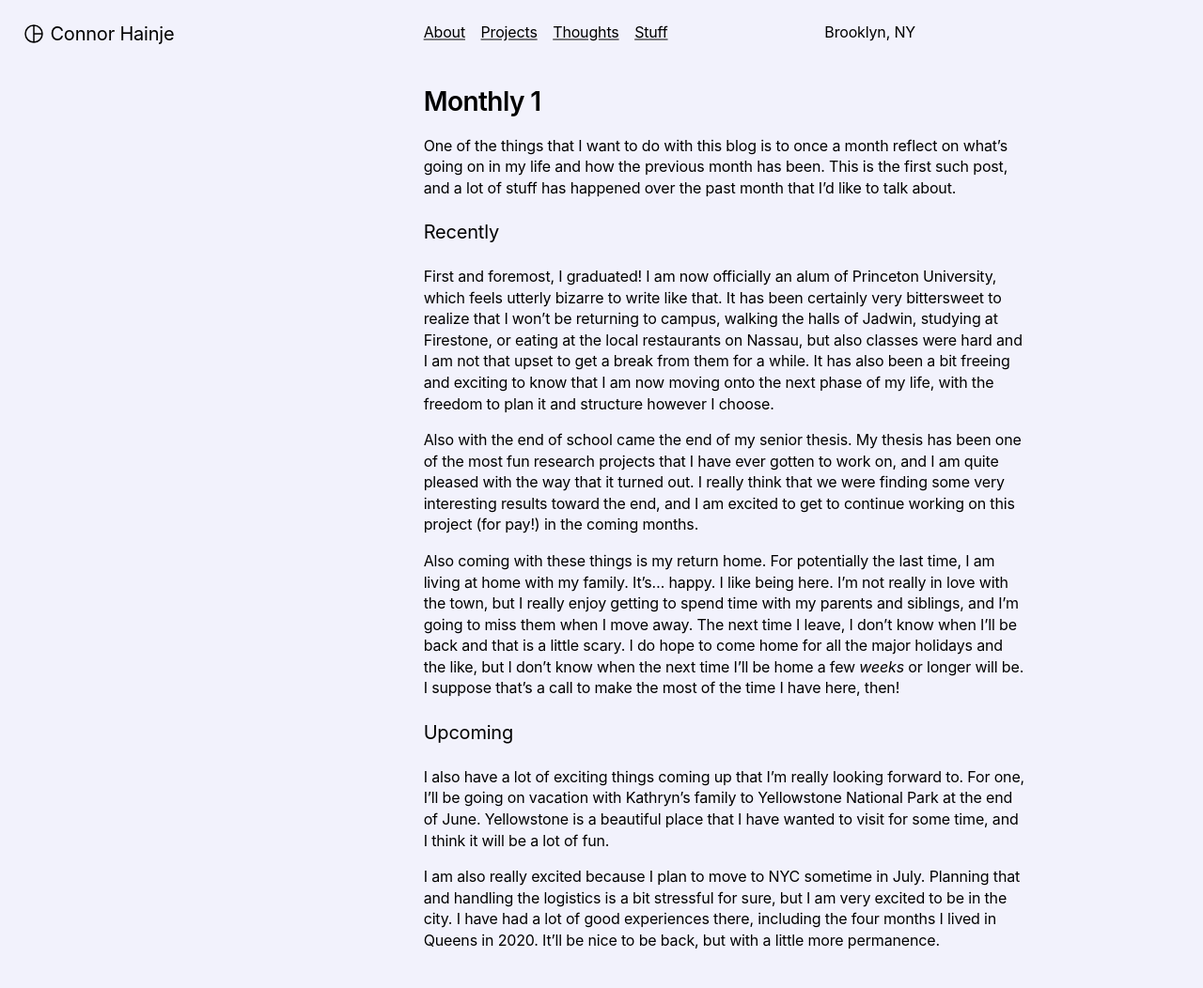
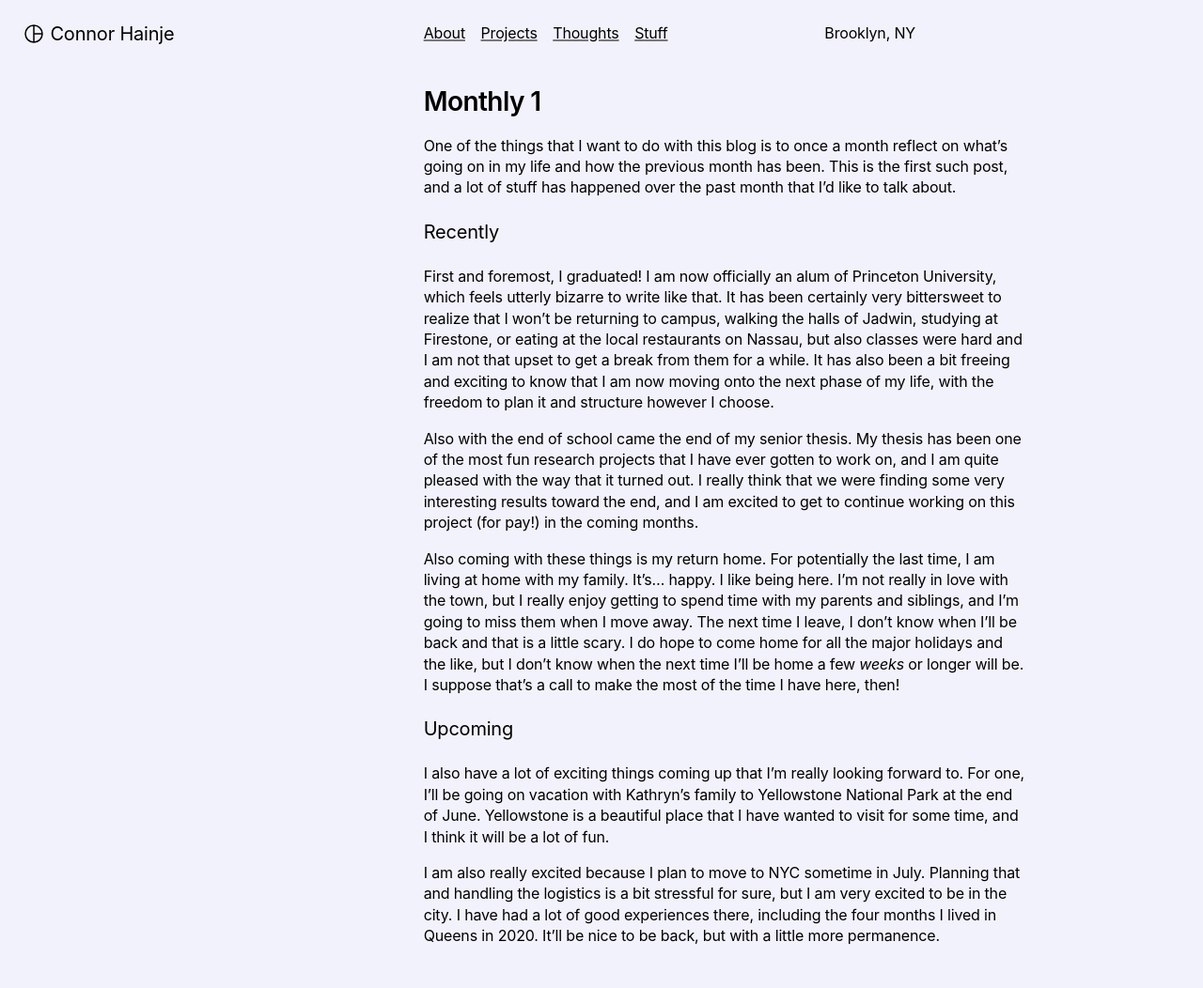
Before and after one commit to cmhainje/cmhainje.github.io, a Jekyll site: the page built from archive/2021-06-01-monthly-1.md, in a window 1280 px wide. Shown: the whole page at 94% size. Built offline with Jekyll 4.4.1, drawn with Linux system fonts in a browser that asks for light colours.

Commit message:
Increase line-height for all p tags

```diff
--- a/assets/css/home/styles.css
+++ b/assets/css/home/styles.css
@@ -73,6 +73,7 @@ h2 {
 }
 
 p {
+  line-height: 140%;
   margin-top: 0;
   margin-bottom: 0.75rem;
 }
@@ -82,7 +83,7 @@ div.content {
 }
 
 div.content > p {
-  line-height: 141%;
+  /* line-height: 141%; */
   margin-bottom: 1rem;
 }
 
```
Also changed, not shown: 1 other file.
